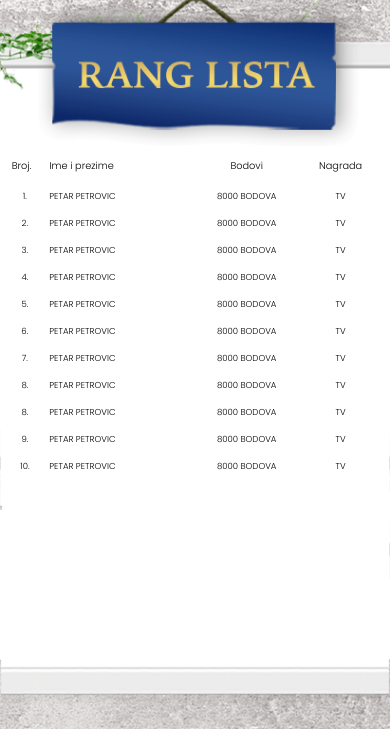
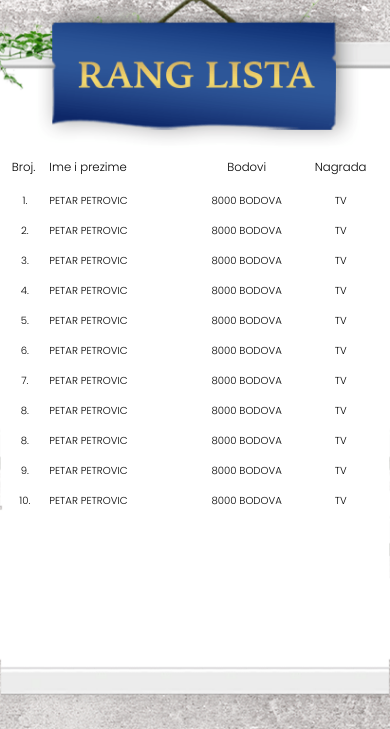
Before and after one commit to davordrndarski/LAV-PROJECT, a plain HTML site: page rang-lista.html in a window 390 px wide. Shown: the part 143-872 px from the top of the page. Drawn offline with Linux system fonts and the light colour scheme.

Commit message:
font size

```diff
--- a/css/style.css
+++ b/css/style.css
@@ -2255,10 +2255,10 @@ header .nav a {
         right: 27%;
     }
     .winners_heading li {
-        font-size: 2.5vw;
+        font-size: 3vw;
     }
     .winners_list li {
-        font-size: 2.2vw;
+        font-size: 2.6vw;
     }
     .winners-wrap {
         top: 21%;
```
